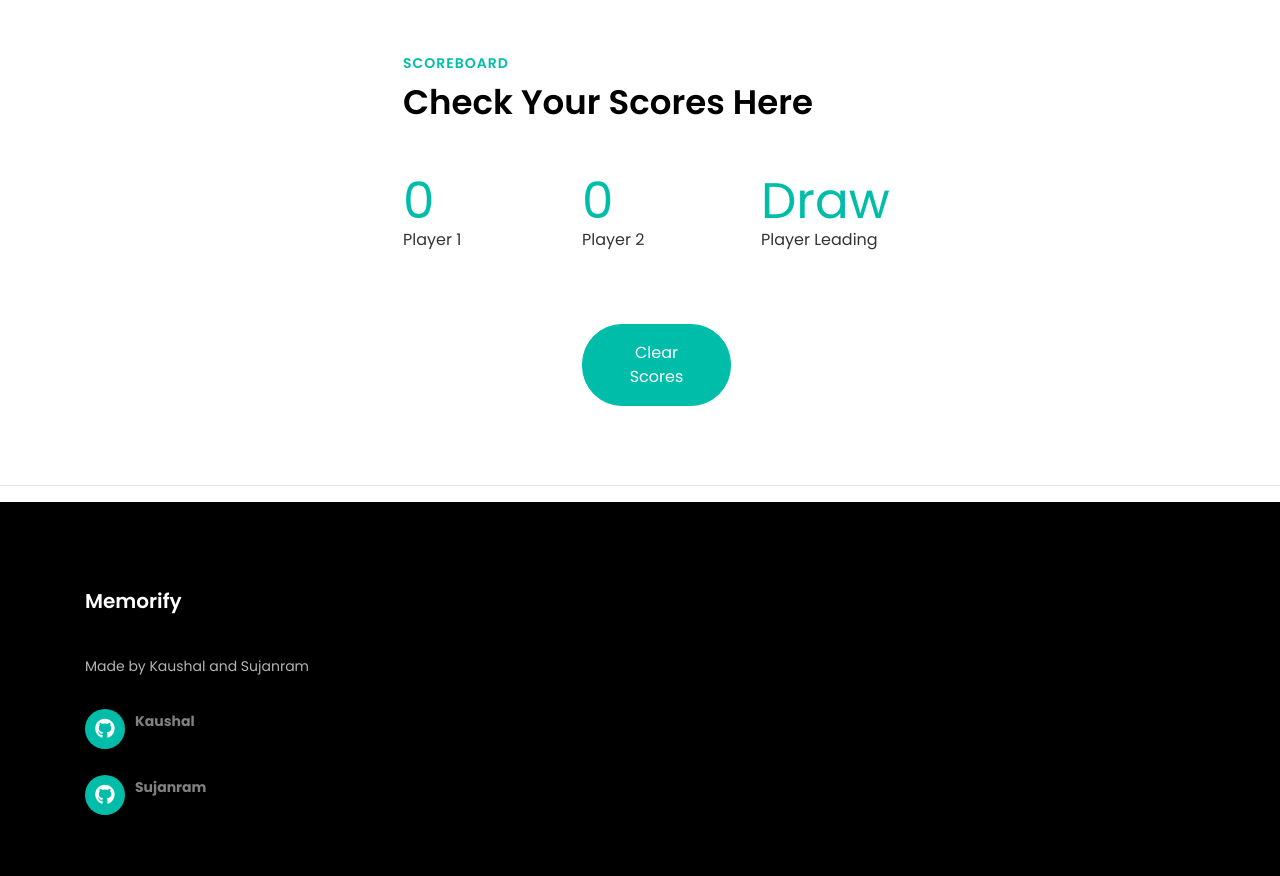
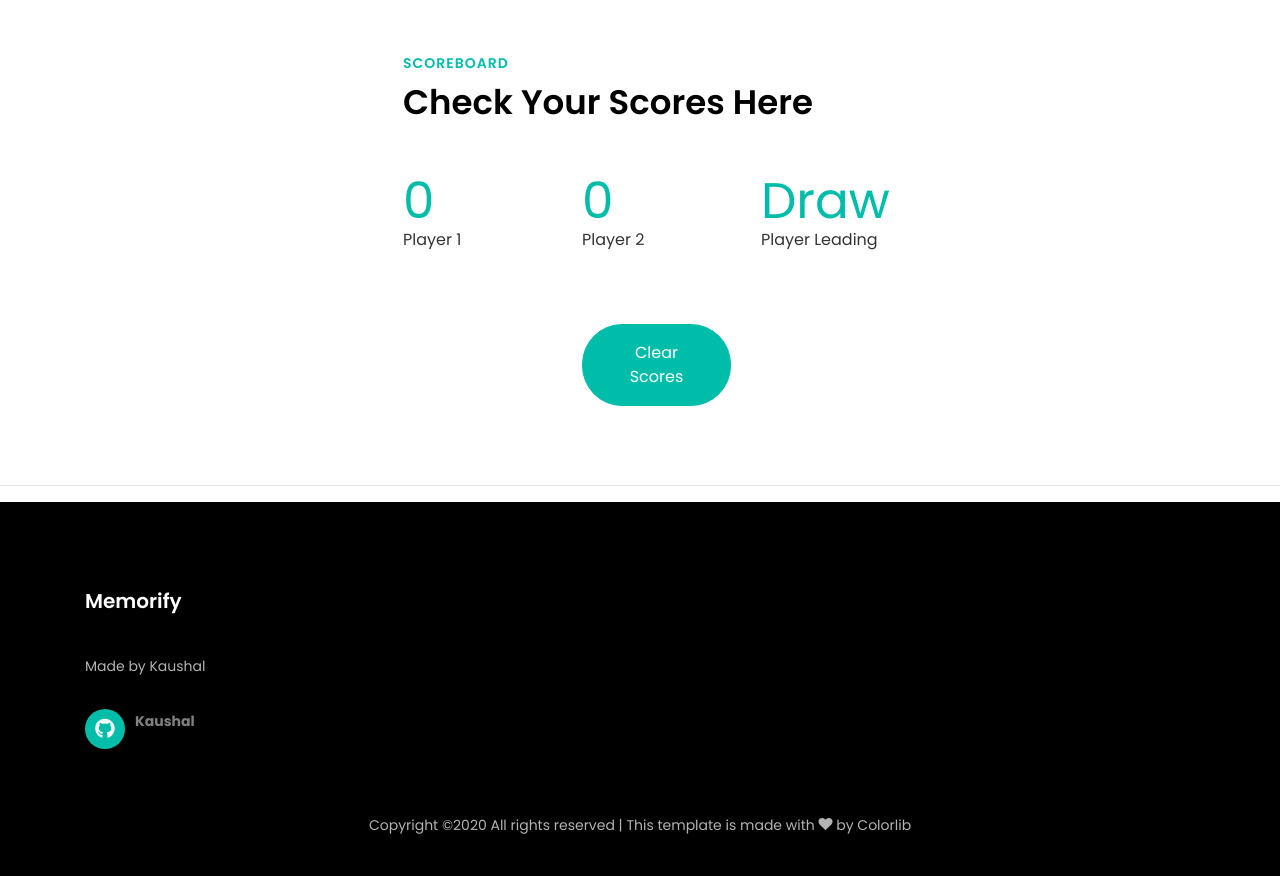
Before and after one commit to k4u5h4L/Memorify, a plain HTML site: page index.html in a window 1280 px wide. Shown: the part 1902-2778 px from the top of the page. Drawn offline with Linux system fonts and the light colour scheme; files whose address does not match are found by name.

Commit message:
Update index.html

```diff
--- a/index.html
+++ b/index.html
@@ -223,12 +223,12 @@
             	<h2 class="ftco-heading-2">Memorify</h2>
             	<div class="block-23 mb-3">
 	              <ul>
-	                <li><span class="text">Made by Kaushal and Sujanram</span></li>
+	                <li><span class="text">Made by Kaushal</span></li>
 	              </ul>
 	            </div>
 	            <ul class="ftco-footer-social list-unstyled float-md-left float-lft mt-3">
-				<li class="ftco-animate"><a href="https://github.com/theParanoidScripts/"><span class="lnk github social-icon place"></span></a> <strong style="margin-left: 10px;"> Kaushal</strong></li>  <br><br>
-				<li class="ftco-animate"><a href="https://github.com/Sujanram"><span class="lnk github social-icon"></span></a> <strong style="margin-left: 10px;"> Sujanram</strong></li>
+				<li class="ftco-animate"><a href="https://github.com/theParanoidScripts/"><span class="lnk github social-icon place"></span></a> <strong style="margin-left: 10px;"> Kaushal</strong></li>
+
 			  </ul>
             </div>
           </div>
```
